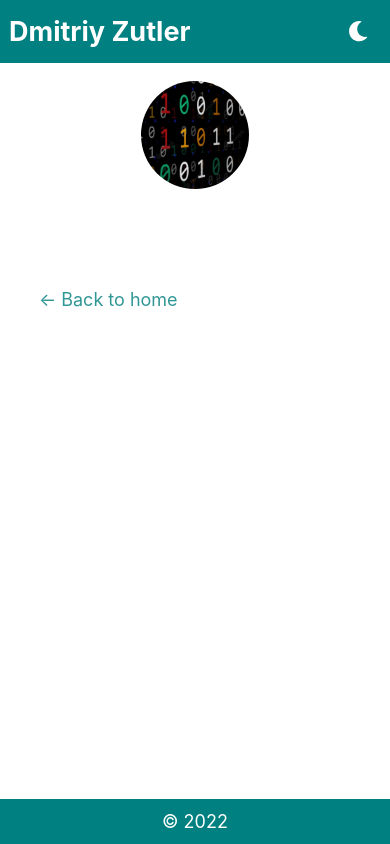
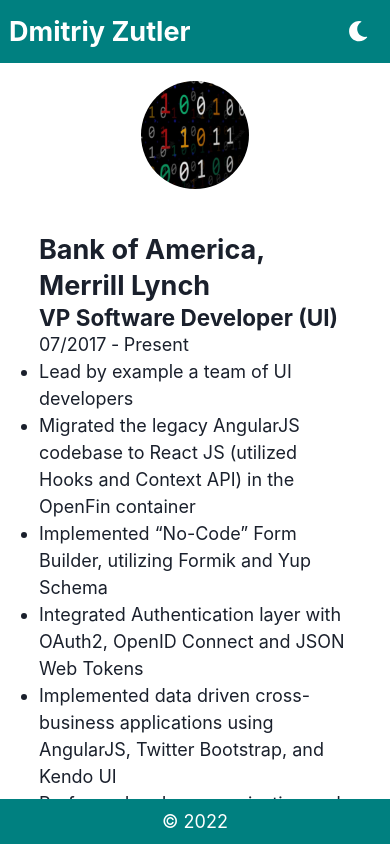
Before and after one commit to zutler/resume, a Next.js app: page /jobs/1 in a window 390 px wide. Built offline with nearby package versions, Linux system fonts and the light colour scheme.

Commit message:
job details populated; responsive design

```diff
--- a/components/date.tsx
+++ b/components/date.tsx
@@ -1,6 +1,9 @@
 import { parseISO, format } from 'date-fns';
 
-export default function Date({ dateString }: { dateString: string }) {
-  const date = parseISO(dateString);
-  return <time dateTime={dateString}>{format(date, 'LLLL d, yyyy')}</time>;
+export default function Date({ dateString }: { dateString: string | null }) {
+  return dateString ? (
+    <time dateTime={dateString}>{format(parseISO(dateString), 'MM/yyyy')}</time>
+  ) : (
+    <>Present</>
+  );
 }
--- a/components/layout.tsx
+++ b/components/layout.tsx
@@ -11,7 +11,7 @@
 const name = 'Dmitriy Zutler';
 export const siteTitle = 'Portfolio of Dmitriy Zutler';
 export const siteDescription =
-  'I am a senior web developer with a passion to build web applications in a User-Friendly way!';
+  'I am experienced Web Developer with a passion to build User-Oriented, Highly Performant Web Applications.';
 
 type LayoutProps = {
   children: ReactNode;
@@ -92,7 +92,7 @@
             {!home && (
               <div className={styles.backToHome}>
                 <NextLink href={'/'} passHref>
-                  <Link color='teal.500'>← Back to home</Link>
+                  <Link color='teal.500'>← Back to Home</Link>
                 </NextLink>
               </div>
             )}
--- a/data/index.ts
+++ b/data/index.ts
@@ -1,17 +1,120 @@
 export const jobs = [
   {
-    id: 123,
-    date: '2020-01-01',
-    title: 'Project 1',
-    company: 'Company 1',
-    contentHtml: '<b>Project 1 content html</b>',
+    id: 1,
+    date: { from: '2017-07-01', to: null },
+    title: 'VP Software Developer (UI)',
+    company: 'Bank of America, Merrill Lynch',
+    location: 'NYC, NY',
+    contentHtml: `
+    <ul>
+      <li>Lead by example a team of UI developers</li>
+      <li>Migrated the legacy AngularJS codebase to React JS (utilized Hooks and Context API) in the OpenFin container</li>
+      <li>Implemented “No-Code” Form Builder, utilizing Formik and Yup Schema</li>
+      <li>Integrated Authentication layer with OAuth2, OpenID Connect and JSON Web Tokens</li>
+      <li>Implemented data driven cross-business applications using AngularJS, Twitter Bootstrap, and Kendo UI</li>
+      <li>Performed code reorganization and cleanup of the UI codebase: split the implementation into functional components,
+      followed the latest Angular patterns in the legacy AngularJS implementation to prepare for the transition to the latest version
+      of the framework, modernized the UI setup by integrating the NPM and Webpack, as well as JEST</li>
+      <li>Prototyped the solutions and worked on the Proof of Concepts</li>
+      <li>Hosted daily scrum meetings with the UI team</li>
+      <li>Interviewed candidates for the UI positions for multiple teams</li>
+    </ul>`,
   },
   {
-    id: 124,
-    date: '2021-01-01',
-    title: 'Project 2',
-    company: 'Company 2',
-    contentHtml: '<b>Project 2 content html</b>',
+    id: 2,
+    date: { from: '2015-12-01', to: '2017-06-01' },
+    title: 'Senior Software Developer (UI)',
+    company: 'Sailthru',
+    location: 'NYC, NY',
+    contentHtml: `
+    <ul>
+      <li>Implemented new (Angular, React) and enhanced existing (PHP) web pages/applications</li>
+      <li>Developed a ‘Living Style-guide’ based on custom Twitter Bootstrap theme and Fabricator site generator</li>
+      <li>Participated in reorganization of a legacy JavaScript codebase</li>
+      <li>Performed daily standup meetings and code reviews of other UI developers</li>
+    </ul>`,
+  },
+  {
+    id: 3,
+    date: { from: '2014-09-01', to: '2015-11-01' },
+    title: 'Associate Applications Developer (UI)',
+    company: 'JP Morgan Chase',
+    location: 'NYC, NY',
+    contentHtml: `
+    <ul>
+      <li>Responsible for Client Side development of financial web applications</li>
+      <li>Participated in development of internal and client facing applications, utilizing MVC and MVVM patterns of Ext JS</li>
+      <li>Used HTML5, CSS3, Twitter Bootstrap, jQuery, jQuery UI, HighCharts and other client-side libraries and frameworks</li>
+    </ul>`,
+  },
+  {
+    id: 4,
+    date: { from: '2013-10-01', to: '2014-08-01' },
+    title: 'Senior Web Developer',
+    company: 'MTV Networks (Social Media group)',
+    location: 'NYC, NY',
+    contentHtml: `
+    <ul>
+      <li>Responsible for building cutting-edge front-end web technologies that implement a high-quality user experience, utilizing
+      HTML5, CSS3, LESS and JS</li>
+      <li>Worked closely with Product Developers to build prototypes of the Social Media widgets, for the family of Viacom products:
+      MTV, VH1, Comedy Central, CMT, Nickelodeon, Logo, Game Trailers, and others</li>
+      <li>Implemented Social Media widgets to support responsive transformations</li>
+      <li>Implemented a style guide, based on HTML5, CSS3 and LESS preprocessor</li>
+    </ul>`,
+  },
+  {
+    id: 5,
+    date: { from: '2010-05-01', to: '2013-10-01' },
+    title: 'Web Developer',
+    company: 'MTV Networks (Digital Music group)',
+    location: 'NYC, NY',
+    contentHtml: `
+    <ul>
+      <li>Implemented and participated in development of MTV Artist Platform, MTV Hive, MTV Music, and MTV Music Meter</li>
+      <li>Enhanced MTV Artist Platform to be responsive and platform-independent</li>
+      <li>Implemented a custom 'video wall' template for MTV Artists promo pages, utilizing HTML5 video with Flash fallback</li>
+      <li>Developed and maintained responsive, device-agnostic WordPress theme for MTV Hive blog</li>
+      <li>Supported XML transformations, utilizing XSLT, Freemarker, and GSP</li>
+      <li>Developed and integrated server side functionality using Grails Server Pages and Freemarker</li>
+    </ul>`,
+  },
+  {
+    id: 6,
+    date: { from: '2006-10-01', to: '2010-05-01' },
+    title: 'Web Developer',
+    company: 'Kit Digital (formerly The FeedRoom)',
+    location: 'NYC, NY',
+    contentHtml: `
+    <ul>
+      <li>Developed the front-end interface for the video libraries and players of the Fortune 1000 companies: HP, Intel, NY Times,
+      US News, SUN Microsystems, Digotel Olympics, Barnes & Noble, Pentagon</li>
+      <li>Utilized HTML, JavaScript, CSS, and Adobe Flex to develop UI</li>
+      <li>Supported the release process by remotely logging into the servers and providing the technical assistance</li>
+    </ul>`,
+  },
+  {
+    id: 7,
+    date: { from: '2005-05-01', to: '2006-10-01' },
+    title: 'Web Developer',
+    company: 'ITS Department CUNY, Brooklyn College',
+    location: 'NYC, NY',
+    contentHtml: `
+    <ul>
+      <li>Produced web pages using PHP, HTML, JavaScript, and CSS</li>
+      <li>Prepared and maintained functional and technical materials to support site development and usage</li>
+    </ul>`,
+  },
+  {
+    id: 8,
+    date: { from: '2004-09-01', to: '2006-01-01' },
+    title: 'Web Developer',
+    company: 'Digital Art Department CUNY, Brooklyn College',
+    location: 'NYC, NY',
+    contentHtml: `
+    <ul>
+      <li>Maintained Departmental Web Site</li>
+    </ul>`,
   },
 ];
 
--- a/lib/jobs.ts
+++ b/lib/jobs.ts
@@ -5,12 +5,12 @@
   type DataProp = JobType[];
 
   type DateType = {
-    date: string;
+    date: { from: string; to: string | null };
   };
 
   // Sort posts by date
   const data = [...jobs].sort((a: DateType, b: DateType) => {
-    if (a.date < b.date) {
+    if (a?.date?.from < b?.date?.from) {
       return 1;
     } else {
       return -1;
--- a/pages/jobs/[id].tsx
+++ b/pages/jobs/[id].tsx
@@ -1,4 +1,4 @@
-import { Heading, Text } from '@chakra-ui/react';
+import { Flex, Heading, Text } from '@chakra-ui/react';
 import { GetStaticPaths, GetStaticProps } from 'next';
 import Head from 'next/head';
 import Date from '../../components/date';
@@ -23,11 +23,17 @@
             {jobData.title}
           </Heading>
         )}
-        {jobData?.date && (
-          <Text colorScheme='gray.200'>
-            <Date dateString={jobData.date} />
+        <Flex>
+          {jobData?.date?.from && (
+            <Text mr={1} colorScheme='gray.200'>
+              <Date dateString={jobData.date.from} />
+            </Text>
+          )}
+          <span>-</span>
+          <Text ml={1} colorScheme='gray.200'>
+            <Date dateString={jobData.date.to} />
           </Text>
-        )}
+        </Flex>
         {jobData?.contentHtml && (
           <div dangerouslySetInnerHTML={{ __html: jobData.contentHtml }} />
         )}
--- a/types/index.ts
+++ b/types/index.ts
@@ -15,7 +15,7 @@
 
 export type JobType = {
   id: number;
-  date: string;
+  date: { from: string; to: string | null };
   title: string;
   company: string;
   contentHtml: string;
@@ -23,9 +23,10 @@
 
 export type AllJobsDataType = {
   id: number;
-  date: string;
+  date: { from: string; to: string };
   title: string;
   company: string;
+  location: string;
 }[];
 
 export type SkillsType = {
```
Also changed, not shown: components/MyAccordion.tsx (+32 -8 lines), pages/index.tsx (+5 -3 lines).
